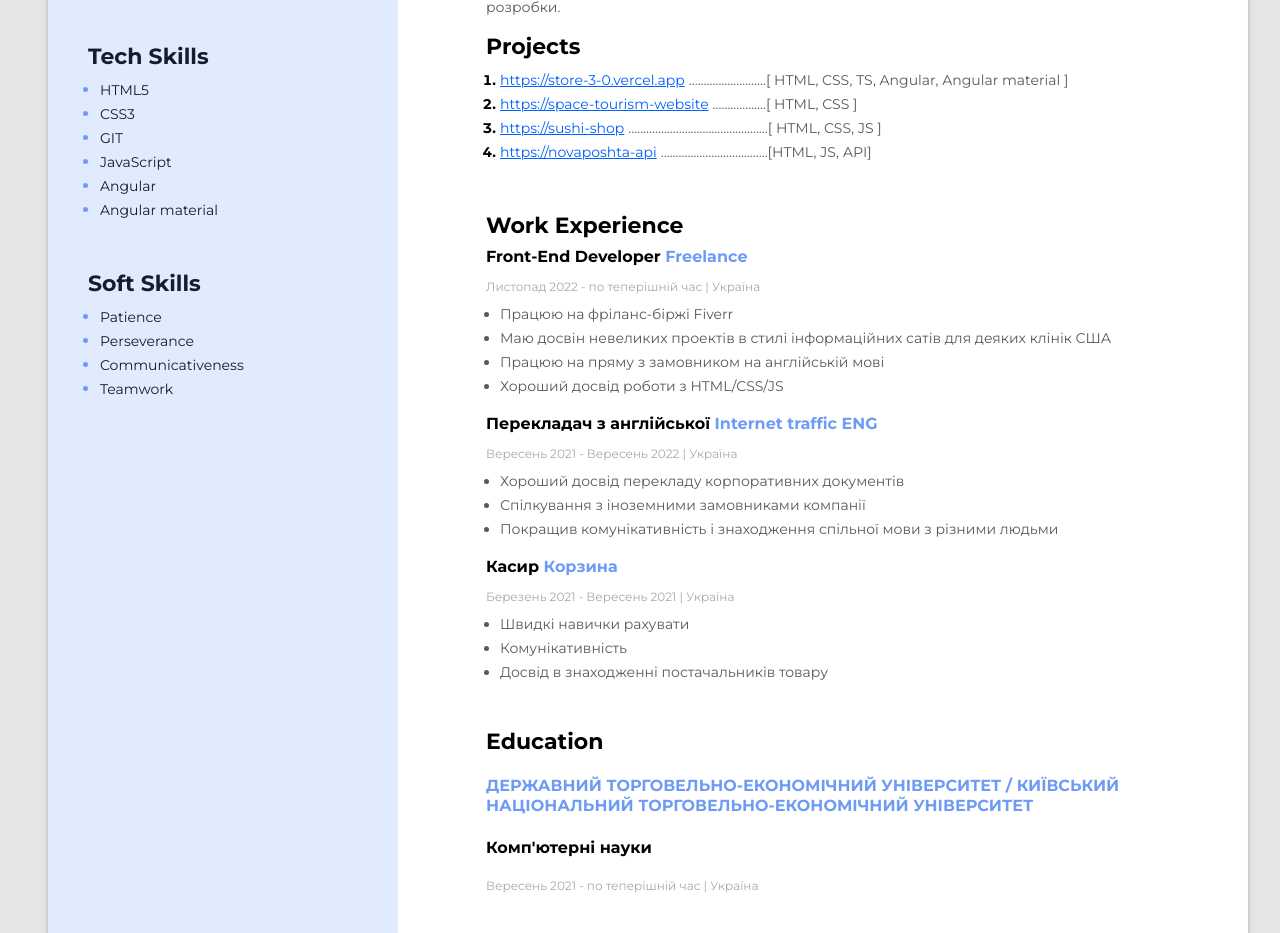
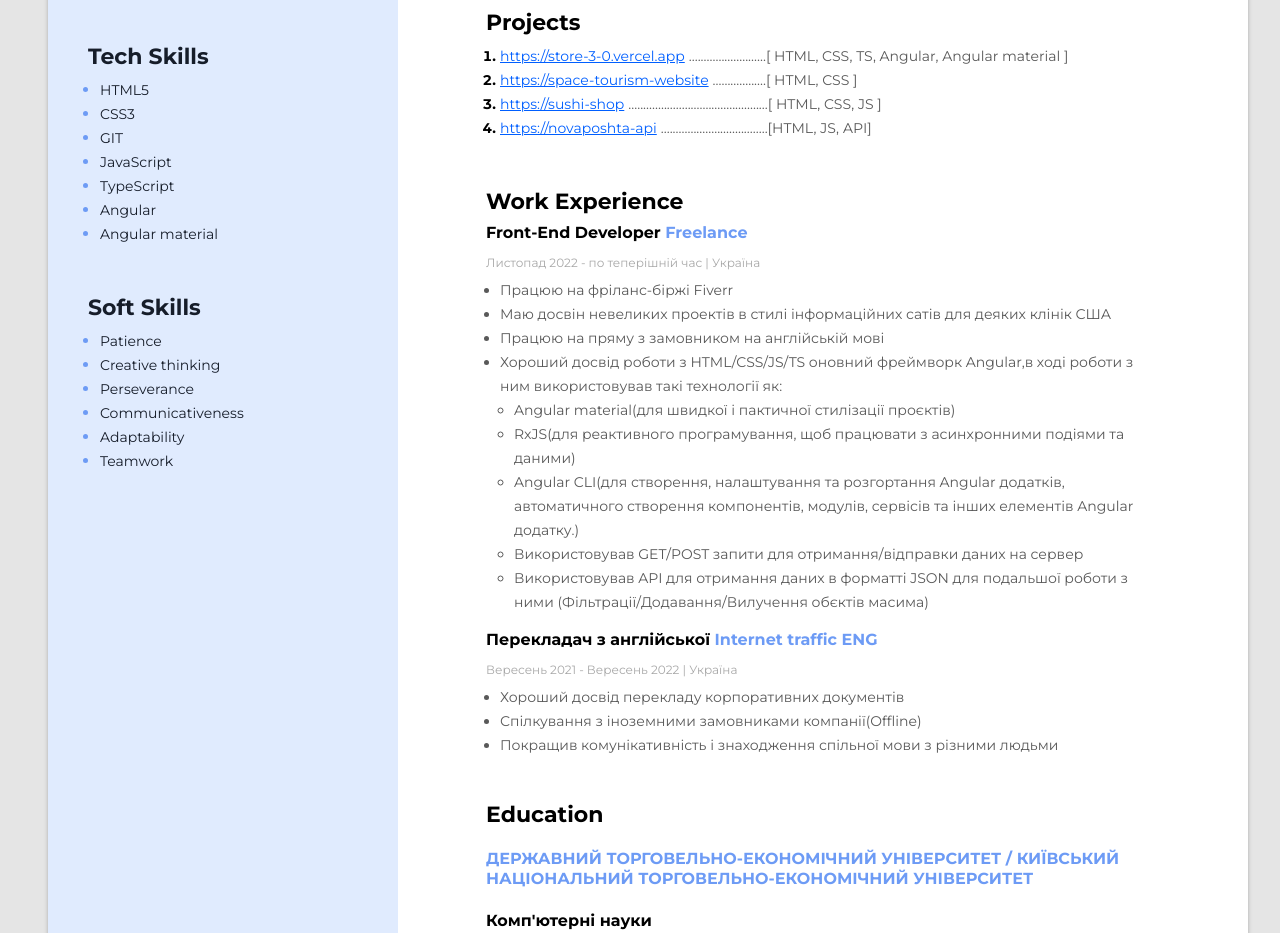
Before and after one commit to omelchenkoigor8388/my-resume, a plain HTML site: page index.html in a window 1280 px wide. Shown: the part 672-1605 px from the top of the page. Drawn offline with Linux system fonts and the light colour scheme.

Commit message:
Update index.html

```diff
--- a/index.html
+++ b/index.html
@@ -25,8 +25,7 @@
                     розробці, а з недавнього часу я активно вивчаю та займаюсь написанням проектів на Angular.
                     <br><br>
                     Мої досягнення включають роботу на фріланс-біржі Fiverr, де я успішно виконував замовлення з
-                    розробки інформаційних сайтів та співпрацював з агентствами нерухомості в Україні. Ці проекти були
-                    реалізовані мною без використання фреймворків.
+                    розробки інформаційних сайтів та співпрацював з агентствами нерухомості в Україні
                     <br><br>
                     Моя мета полягає в подальшому розвитку у галузі фронтенд розробки та поглибленні знань в Angular. Я
                     маю намір застосувати набуті навички для створення складних та інноваційних проектів. Крім того, я
@@ -74,7 +73,21 @@
                         <li>Працюю на фріланс-біржі Fiverr</li>
                         <li>Маю досвін невеликих проектів в стилі інформаційних сатів для деяких клінік США</li>
                         <li>Працюю на пряму з замовником на англійській мові</li>
-                        <li>Хороший досвід роботи з HTML/CSS/JS</li>
+                        <li>Хороший досвід роботи з HTML/CSS/JS/TS оновний фреймворк Angular,в ході роботи з ним використовував такі
+                            технології як:
+                        </li>
+                        <ul>
+                            <li>Angular material(для швидкої і пактичної стилізації проєктів)</li>
+                            <li>RxJS(для реактивного програмування, щоб працювати з асинхронними подіями та даними)</li>
+                            <li>Angular CLI(для створення, налаштування та розгортання Angular додатків,
+                                автоматичного створення компонентів, модулів, сервісів та інших елементів Angular додатку.)
+                            </li>
+                            <li>Використовував GET/POST запити для отримання/відправки даних на сервер
+                            </li>
+                            <li>Використовував API для отримання даних в форматті JSON для подальшої роботи з ними
+                                (Фільтрації/Додавання/Вилучення обєктів масима)
+                            </li>
+                        </ul>
                     </ul>
                 </div>
 
@@ -85,22 +98,12 @@
 
                     <ul>
                         <li>Хороший досвід перекладу корпоративних документів</li>
-                        <li>Спілкування з іноземними замовниками компанії</li>
+                        <li>Спілкування з іноземними замовниками компанії(Offline)</li>
                         <li>Покращив комунікативність і знаходження спільної мови з різними людьми</li>
                     </ul>
                 </div>
 
-                <!-- Company 3 -->
-                <div class="work-experience-place">
-                    <h4 class="work-experience-position">Касир <span>Корзина</span></h4>
-                    <p>Березень 2021 - Вересень 2021 | Україна</p>
 
-                    <ul>
-                        <li>Швидкі навички рахувати</li>
-                        <li>Комунікативність</li>
-                        <li>Досвід в знаходженні постачальників товару</li>
-                    </ul>
-                </div>
             </div>
 
             <!-- Education -->
@@ -154,6 +157,9 @@
                         <span>JavaScript</span>
                     </li>
                     <li>
+                        <span>TypeScript</span>
+                    </li>
+                    <li>
                         <span>Angular</span>
                     </li>
                     <li>
@@ -171,10 +177,16 @@
                         <span>Patience</span>
                     </li>
                     <li>
+                        <span>Creative thinking<span>
+                    </li>
+                    <li>
                         <span>Perseverance</span>
                     </li>
                     <li>
                         <span>Communicativeness</span>
+                    </li>
+                    <li>
+                        <span>Adaptability</span>
                     </li>
                     <li>
                         <span>Teamwork<span>
@@ -185,5 +197,3 @@
     </div>
 
 </body>
-
-</html>
```
